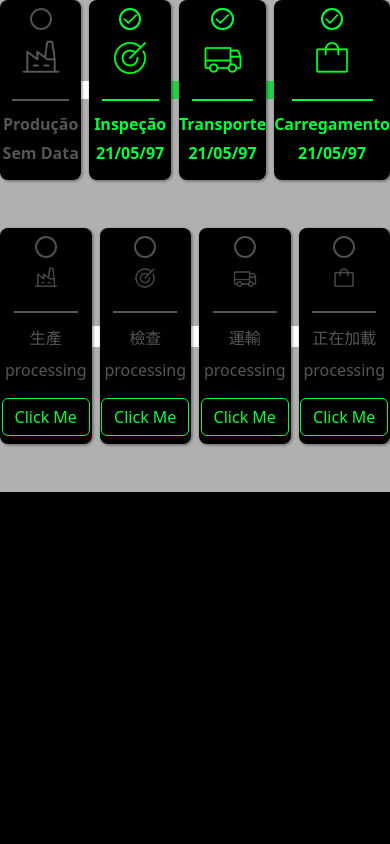
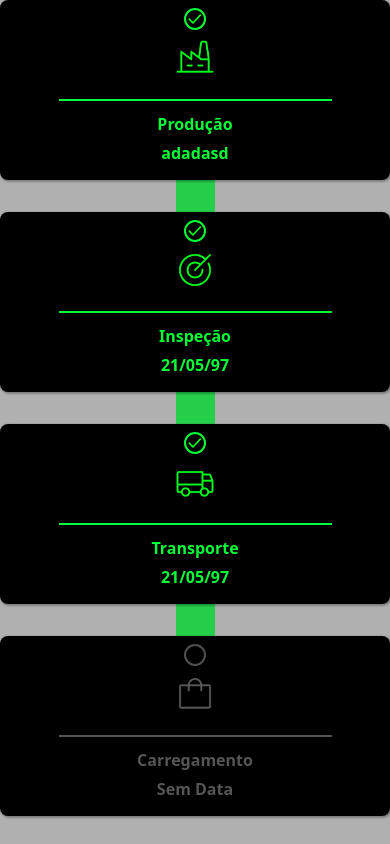
Before and after one commit to Drlazinho/new_cards, a React (Create React App) app: page / in a window 390 px wide. Shown: the top 844 px of the page. Built offline with nearby package versions, Linux system fonts and the light colour scheme.

Commit message:
commit: direction cards mobile

```diff
--- a/src/App.js
+++ b/src/App.js
@@ -10,7 +10,7 @@ function App() {
           <BreadCrump
             name1={"Produção"}
             idImage1={1}
-            date1={""}
+            date1={"adadasd"}
             name2={"Inspeção"}
             idImage2={2}
             date2={"21/05/97"}
@@ -19,7 +19,7 @@ function App() {
             date3={"21/05/97"}
             name4={"Carregamento"}
             idImage4={4}
-            date4={"21/05/97"}
+            date4={""}
           />
           <br />
           <br />
--- a/src/components/BreadCumbs/components/Card/styles.js
+++ b/src/components/BreadCumbs/components/Card/styles.js
@@ -29,6 +29,18 @@ export const Container = styled.div`
       width: 80%;
       height: 1.1rem;
       left: 5rem;
+      z-index: 1;
+    }
+  }
+
+  @media (max-width: 500px) {
+    &:not(:last-child)::after {
+      content: "";
+      position: absolute;
+      width: 10%;
+      top: 80%;
+      left: 45%;
+      height: 50%;
       z-index: 1;
     }
   }
--- a/src/components/BreadCumbs/styles.js
+++ b/src/components/BreadCumbs/styles.js
@@ -10,21 +10,12 @@ export const Container = styled.div`
   gap: 2rem;
   width: 100%;
 
-
-  /* &:after {
-    position: absolute;
-    width: 90%;
-    content: " ";
-    width: 100%;
-    background: #00ff15;
-    height: 12px;
-    top: 40px;
-    z-index: -2;
-  } */
-
-  /* background: linear-gradient(to left, #333, #333 50%, #eee 75%, #333 75%); */
-
   @media (max-width: 900px) {
     gap: .5rem;
   }
+
+  @media (max-width:  500px) {
+    flex-direction: column;
+    gap: 2rem;
+  }
 `;
--- a/src/components/BreadCumbs2WithModal/components/Card/styles.js
+++ b/src/components/BreadCumbs2WithModal/components/Card/styles.js
@@ -29,6 +29,18 @@ export const Container = styled.div`
       width: 80%;
       height: 1.3rem;
       left: 5rem;
+      z-index: 1;
+    }
+  }
+
+  @media (max-width: 500px) {
+    &:not(:last-child)::after {
+      content: "";
+      position: absolute;
+      width: 10%;
+      top: 80%;
+      left: 45%;
+      height: 50%;
       z-index: 1;
     }
   }
@@ -101,7 +113,7 @@ export const Content = styled.div`
     }
 
     img {
-      width: 1.5rem;
+      width: 2.5rem;
     }
   }
 
--- a/src/components/BreadCumbs2WithModal/styles.js
+++ b/src/components/BreadCumbs2WithModal/styles.js
@@ -10,21 +10,12 @@ export const Container = styled.div`
   gap: 2rem;
   width: 100%;
 
-
-  /* &:after {
-    position: absolute;
-    width: 90%;
-    content: " ";
-    width: 100%;
-    background: #00ff15;
-    height: 12px;
-    top: 40px;
-    z-index: -2;
-  } */
-
-  /* background: linear-gradient(to left, #333, #333 50%, #eee 75%, #333 75%); */
-
   @media (max-width: 900px) {
     gap: .5rem;
   }
+
+  @media (max-width:  500px) {
+    flex-direction: column;
+    gap: 2rem;
+  }
 `;
```
